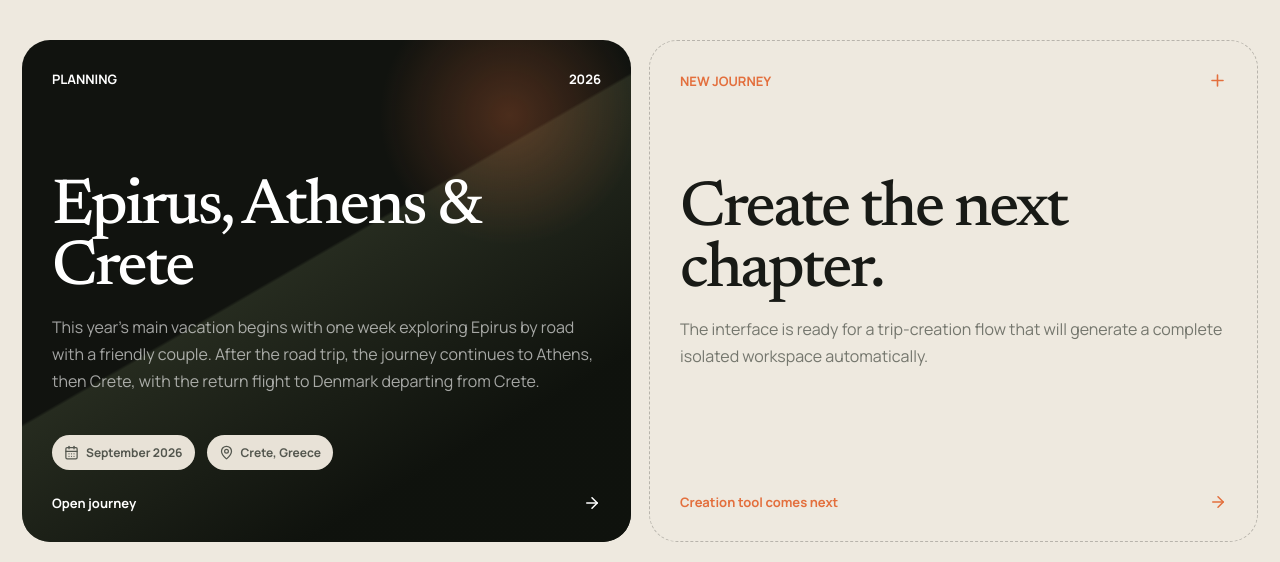
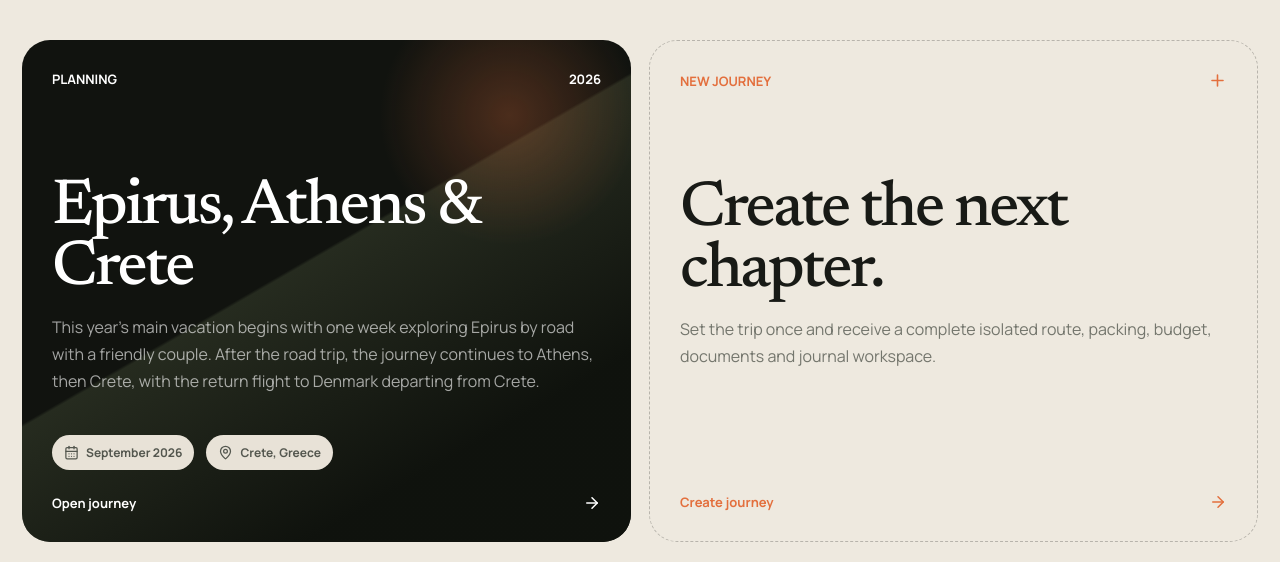
Before and after one commit to PrassasMichael/Two-Wheels-One-Way, a Next.js app: page /trips in a window 1280 px wide. Shown: the part 513-1075 px from the top of the page. Built offline with nearby package versions, Linux system fonts and the light colour scheme; a web font is replaced by a local one.

Commit message:
show created journeys in archive

```diff
--- a/app/trips/page.tsx
+++ b/app/trips/page.tsx
@@ -1,46 +1,32 @@
+"use client";
+
 import Link from "next/link";
+import { useEffect, useState } from "react";
 import { ArrowLeft, ArrowRight, CalendarDays, MapPin, Plus } from "lucide-react";
-import { getTrips } from "@/lib/trips";
+import tripsData from "@/content/trips.json";
+import type { Trip } from "@/lib/types";
+import { readCustomTrips } from "@/lib/client-trips";
+
+const builtInTrips = tripsData as Trip[];
 
 export default function TripsPage() {
-  const trips = getTrips();
+  const [trips, setTrips] = useState<Trip[]>(builtInTrips);
+
+  useEffect(() => {
+    const sync = () => setTrips([...readCustomTrips(), ...builtInTrips]);
+    sync();
+    window.addEventListener("trip-registry-updated", sync);
+    window.addEventListener("storage", sync);
+    return () => { window.removeEventListener("trip-registry-updated", sync); window.removeEventListener("storage", sync); };
+  }, []);
 
   return (
     <main className="v2-page">
-      <header className="v2-page-header">
-        <Link href="/"><ArrowLeft size={17} /> Back home</Link>
-        <span className="v2-brand">Journey archive</span>
-      </header>
-
-      <section className="v2-page-intro">
-        <p className="v2-kicker">All journeys</p>
-        <h1>Every trip gets<br />its own world.</h1>
-        <p>Routes, packing, costs, documents and memories stay together inside one private archive — separate when they need to be, connected by one familiar system.</p>
-      </section>
-
+      <header className="v2-page-header"><Link href="/"><ArrowLeft size={17} /> Back home</Link><span className="v2-brand">Journey archive</span></header>
+      <section className="v2-page-intro"><p className="v2-kicker">All journeys</p><h1>Every trip gets<br />its own world.</h1><p>Routes, packing, costs, documents and memories stay together inside one private archive — separate when they need to be, connected by one familiar system.</p></section>
       <section className="v2-journey-grid">
-        {trips.map((trip) => (
-          <Link className="v2-journey-card" href={`/trips/${trip.slug}`} key={trip.id}>
-            <div className="v2-card-link" style={{ marginTop: 0 }}>
-              <span>{trip.status.toUpperCase()}</span>
-              <span>{trip.year}</span>
-            </div>
-            <h2>{trip.title}</h2>
-            <p>{trip.summary}</p>
-            <div className="v2-meta">
-              <span className="v2-chip"><CalendarDays size={15} /> {trip.month} {trip.year}</span>
-              <span className="v2-chip"><MapPin size={15} /> {trip.destination}</span>
-            </div>
-            <span className="v2-card-link"><span>Open journey</span><ArrowRight size={18} /></span>
-          </Link>
-        ))}
-
-        <article className="v2-journey-card v2-new-card">
-          <div className="v2-card-link" style={{ marginTop: 0 }}><span>NEW JOURNEY</span><Plus size={19} /></div>
-          <h2>Create the next chapter.</h2>
-          <p>The interface is ready for a trip-creation flow that will generate a complete isolated workspace automatically.</p>
-          <span className="v2-card-link"><span>Creation tool comes next</span><ArrowRight size={18} /></span>
-        </article>
+        {trips.map((trip) => <Link className="v2-journey-card" href={`/trips/${trip.slug}`} key={trip.id}><div className="v2-card-link" style={{ marginTop: 0 }}><span>{trip.status.toUpperCase()}</span><span>{trip.year}</span></div><h2>{trip.title}</h2><p>{trip.summary}</p><div className="v2-meta"><span className="v2-chip"><CalendarDays size={15} /> {trip.startDate || `${trip.month || ""} ${trip.year}`}</span><span className="v2-chip"><MapPin size={15} /> {trip.destination}</span></div><span className="v2-card-link"><span>Open journey</span><ArrowRight size={18} /></span></Link>)}
+        <Link className="v2-journey-card v2-new-card" href="/trips/new"><div className="v2-card-link" style={{ marginTop: 0 }}><span>NEW JOURNEY</span><Plus size={19} /></div><h2>Create the next chapter.</h2><p>Set the trip once and receive a complete isolated route, packing, budget, documents and journal workspace.</p><span className="v2-card-link"><span>Create journey</span><ArrowRight size={18} /></span></Link>
       </section>
     </main>
   );
```
